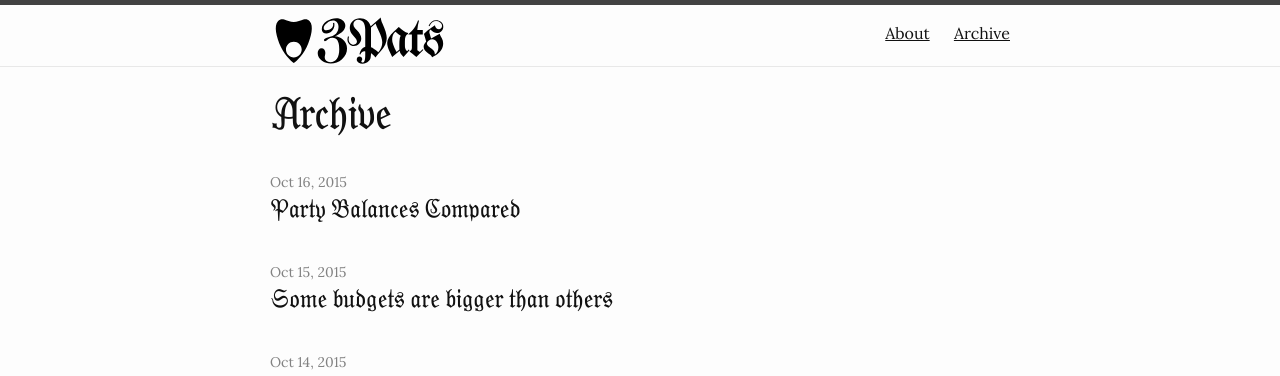
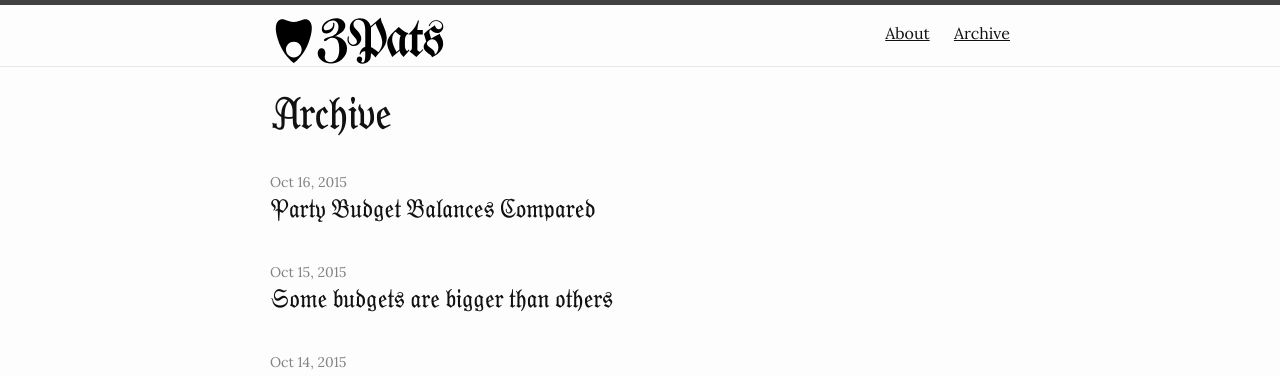
Before and after one commit to pcclarke/3pats, a Jekyll site: the page built from archive.md, in a window 1280 px wide. Shown: the top 376 px of the page. Built offline with Jekyll 4.4.1, drawn with Linux system fonts in a browser that asks for light colours; some web fonts are replaced; a script that is not in the unit is left out.

Commit message:
Changed name to more accurate description of post

```diff
--- a/_posts/2015-10-16-spending.markdown
+++ b/_posts/2015-10-16-party-budgets.markdown
@@ -1,6 +1,6 @@
 ---
 layout: post
-title:  "Party Balances Compared"
+title:  "Party Budget Balances Compared"
 date:   2015-10-16 12:00:00
 ---
 
@@ -12,7 +12,7 @@ date:   2015-10-16 12:00:00
 
 * * *
 
-And to follow up the previous post, here are the different budgets compared. The Greens sure are optimistic.
+And to follow up the previous post, here are the different budget balances compared on the same chart. The Greens sure are optimistic.
 
 Sources:
 
```
